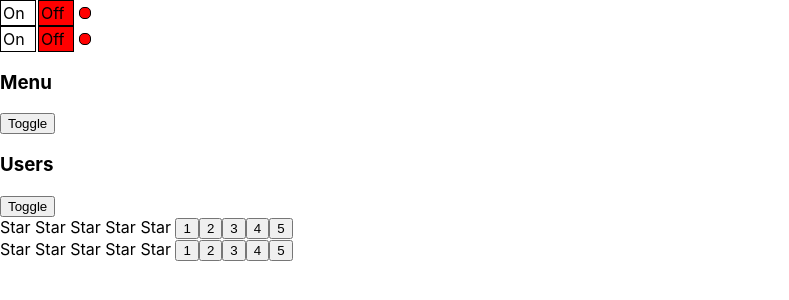
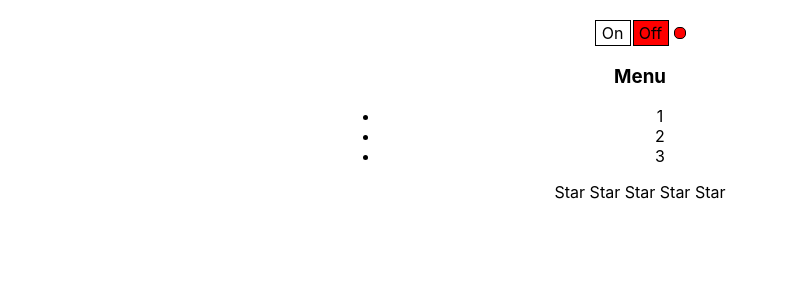
Before and after one commit to Arenelin/In-depth-lessons-on-React, a React (Create React App) app: page / in a window 1280 px wide. Shown: the top 300 px of the page, without its empty margins (0-789 px from the left). Built offline with nearby package versions, Linux system fonts and the light colour scheme; the HTML template or start-up script is replaced by a standard one.

Commit message:
uncontrolled and controlled components

```diff
--- a/src/App.css
+++ b/src/App.css
@@ -1,38 +1,5 @@
 .App {
+  width: 600px;
+  margin: 20px auto;
   text-align: center;
 }
-
-.App-logo {
-  height: 40vmin;
-  pointer-events: none;
-}
-
-@media (prefers-reduced-motion: no-preference) {
-  .App-logo {
-    animation: App-logo-spin infinite 20s linear;
-  }
-}
-
-.App-header {
-  background-color: #282c34;
-  min-height: 100vh;
-  display: flex;
-  flex-direction: column;
-  align-items: center;
-  justify-content: center;
-  font-size: calc(10px + 2vmin);
-  color: white;
-}
-
-.App-link {
-  color: #61dafb;
-}
-
-@keyframes App-logo-spin {
-  from {
-    transform: rotate(0deg);
-  }
-  to {
-    transform: rotate(360deg);
-  }
-}
--- a/src/App.tsx
+++ b/src/App.tsx
@@ -1,4 +1,4 @@
-import React, {useState} from 'react';
+import React from 'react';
 import './App.css';
 import {Rating} from './components/Rating/Rating';
 import {Accordion} from './components/Accordion/Accordion';
@@ -9,7 +9,7 @@ import {UncontrolledRating} from './components/UncontrolledRating/UncontrolledRa
 
 function App() {
     return (
-        <div>
+        <div className={'App'}>
             {/*<PageTitle title="This is App component"/>*/}
             {/*Article 1*/}
             {/*<Rating value={1}/>*/}
@@ -17,12 +17,9 @@ function App() {
             {/*<UncontrolledAccordion titleValue="Menu" collapsed={false}/>*/}
             {/*Article 2*/}
             {/*<Rating value={4}/>*/}
-            {/*<UncontrolledAccordion titleValue="What to learn" collapsed={true}/>*/}
-            <OnOff/>
+
             <OnOff/>
             <UncontrolledAccordion titleValue={'Menu'}/>
-            <UncontrolledAccordion titleValue={'Users'}/>
-            <UncontrolledRating/>
             <UncontrolledRating/>
         </div>
     );
--- a/src/components/UncontrolledAccordion/AccordionTitle.tsx
+++ b/src/components/UncontrolledAccordion/AccordionTitle.tsx
@@ -2,8 +2,9 @@ import React from 'react';
 
 type AccordionTitlePropsType = {
     title: string
+    callback: () => void
 }
 
 export function AccordionTitle(props: AccordionTitlePropsType) {
-    return <h3>{props.title}</h3>;
+    return <h3 onClick={() => props.callback()}>{props.title}</h3>;
 }
--- a/src/components/UncontrolledAccordion/UncontrolledAccordion.tsx
+++ b/src/components/UncontrolledAccordion/UncontrolledAccordion.tsx
@@ -7,12 +7,11 @@ type UncontrolledAccordionPropsType = {
 }
 
 export function UncontrolledAccordion(props: UncontrolledAccordionPropsType) {
-    const [collapsed, setCollapsed] = useState(true);
+    const [collapsed, setCollapsed] = useState(false);
     return (
         <div>
-            <AccordionTitle title={props.titleValue}/>
+            <AccordionTitle callback={() => setCollapsed(!collapsed)} title={props.titleValue}/>
             {!collapsed && <AccordionMenu/>}
-            <button onClick={() => setCollapsed((prevState) => !prevState)}>Toggle</button>
         </div>
     );
 }
--- a/src/components/UncontrolledRating/Star.tsx
+++ b/src/components/UncontrolledRating/Star.tsx
@@ -1,14 +1,16 @@
 import React from 'react';
 
 type StarPropsType = {
-    selected: boolean,
+    selected: boolean
+    callback: () => void
+
 }
 
 export function Star(props: StarPropsType) {
-    if (props.selected) {
-        return <span><b>Star</b> </span>
-    }
+
     return (
-        <span>Star </span>
-    );
+        props.selected
+            ? <span onClick={() => props.callback()}><b>Star</b> </span>
+            : <span onClick={() => props.callback()}>Star </span>
+    )
 }
--- a/src/components/UncontrolledRating/UncontrolledRating.tsx
+++ b/src/components/UncontrolledRating/UncontrolledRating.tsx
@@ -6,16 +6,11 @@ export function UncontrolledRating() {
     const [value, setValue] = useState(0);
     return (
         <div>
-            <Star selected={value > 0}/>
-            <Star selected={value > 1}/>
-            <Star selected={value > 2}/>
-            <Star selected={value > 3}/>
-            <Star selected={value > 4}/>
-            <button onClick={() => setValue(1)}>1</button>
-            <button onClick={() => setValue(2)}>2</button>
-            <button onClick={() => setValue(3)}>3</button>
-            <button onClick={() => setValue(4)}>4</button>
-            <button onClick={() => setValue(5)}>5</button>
+            <Star callback={() => setValue(1)} selected={value > 0}/>
+            <Star callback={() => setValue(2)} selected={value > 1}/>
+            <Star callback={() => setValue(3)} selected={value > 2}/>
+            <Star callback={() => setValue(4)} selected={value > 3}/>
+            <Star callback={() => setValue(5)} selected={value > 4}/>
         </div>
     )
 }
```
